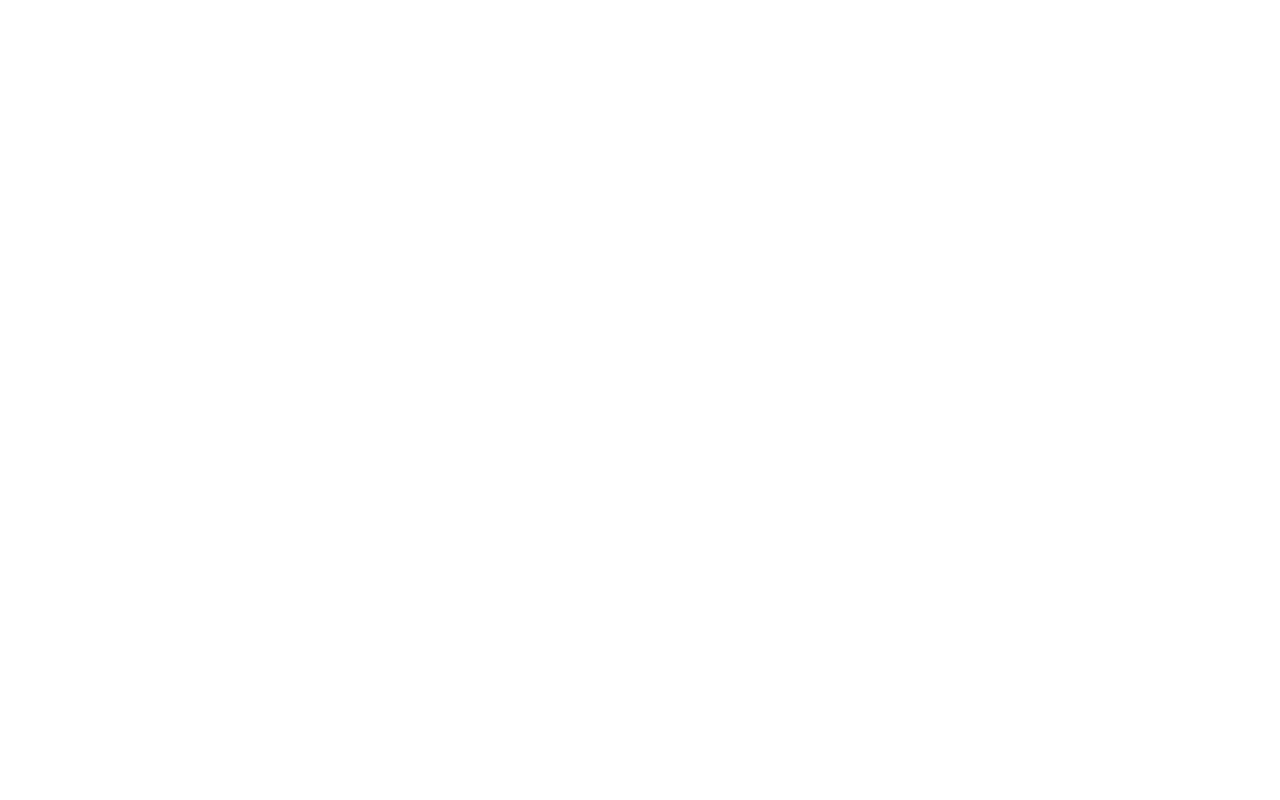
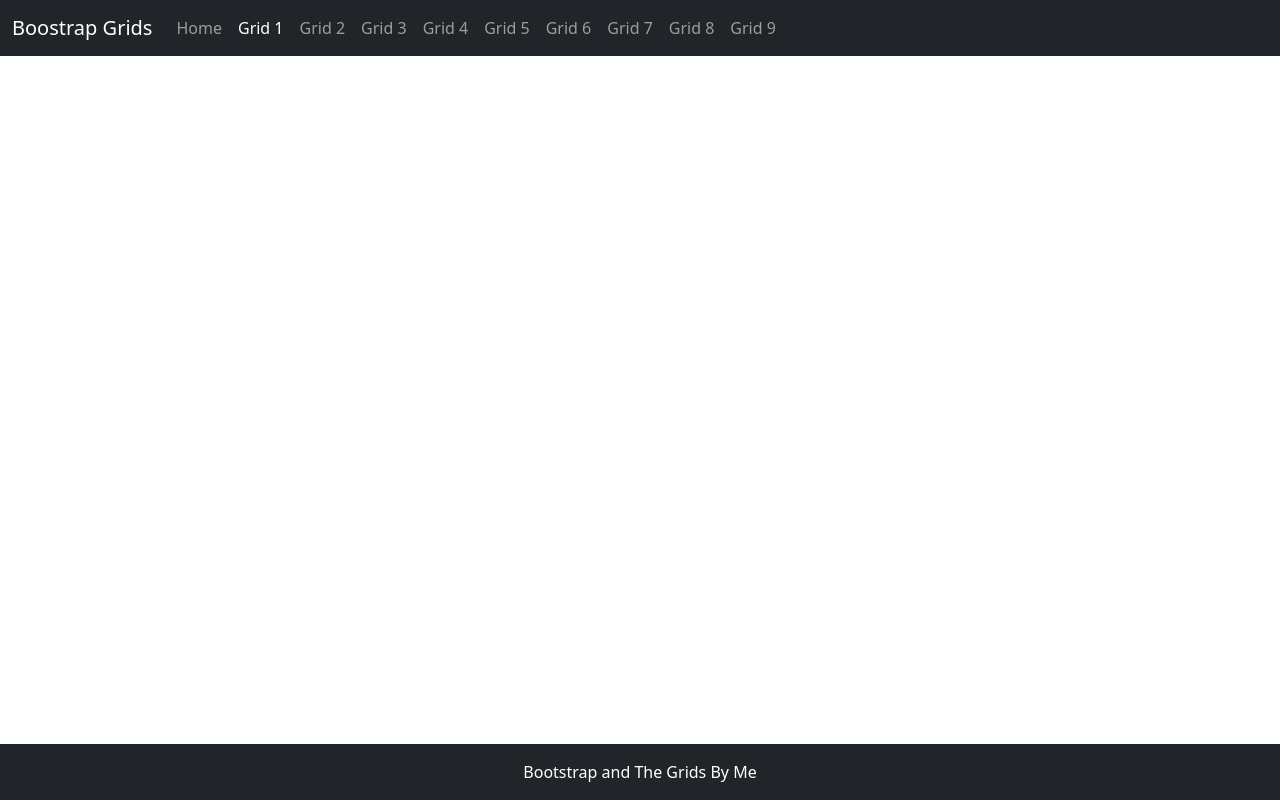
Before and after one commit to Smith2117/BootstrapAndTheGrids, a plain HTML site: page Grid1.html in a window 1280 px wide. Drawn offline with nearby package versions, Linux system fonts and the light colour scheme.

Commit message:
made links active

```diff
--- a/Grid1.html
+++ b/Grid1.html
@@ -0,0 +1,78 @@
+<!doctype html>
+<html lang="en" class="h-100">
+
+<head>
+    <title>Bootstrap and The Grids: Grid One</title>
+    <!-- Required meta tags -->
+    <meta charset="utf-8">
+    <meta name="viewport" content="width=device-width, initial-scale=1, shrink-to-fit=no">
+
+    <!-- Bootstrap CSS -->
+    <link href="https://cdn.jsdelivr.net/npm/bootstrap@5.1.1/dist/css/bootstrap.min.css" rel="stylesheet"
+        integrity="sha384-F3w7mX95PdgyTmZZMECAngseQB83DfGTowi0iMjiWaeVhAn4FJkqJByhZMI3AhiU" crossorigin="anonymous">
+
+    <link rel="stylesheet" href="css/site.css">
+</head>
+
+<body class="d-flex flex-column h-100">
+
+<nav class="navbar navbar-expand-md navbar-dark fixed-top bg-dark">
+    <div class="container-fluid">
+        <a class="navbar-brand" href="#">Boostrap Grids</a>
+        <button class="navbar-toggler" type="button" data-bs-toggle="collapse" data-bs-target="#navbarCollapse"
+            aria-controls="navbarCollapse" aria-expanded="false" aria-label="Toggle navigation">
+            <span class="navbar-toggler-icon"></span>
+        </button>
+        <div class="collapse navbar-collapse" id="navbarCollapse">
+            <ul class="navbar-nav me-auto mb-2 mb-md-0">
+                <li class="nav-item">
+                    <a class="nav-link"  href="/index.html">Home</a>
+                </li>
+                <li class="nav-item">
+                    <a class="nav-link active" aria-current="page" href="/Grid1.html">Grid 1</a>
+                </li>
+                <li class="nav-item">
+                    <a class="nav-link" href="/Grid2.html">Grid 2</a>
+                </li>
+                <li class="nav-item">
+                    <a class="nav-link" href="/Grid3.html">Grid 3</a>
+                </li>
+                <li class="nav-item">
+                    <a class="nav-link" href="/Grid4.html">Grid 4</a>
+                </li>
+                <li class="nav-item">
+                    <a class="nav-link" href="/Grid5.html">Grid 5</a>
+                </li>
+                <li class="nav-item">
+                    <a class="nav-link" href="/Grid6.html">Grid 6</a>
+                </li>
+                <li class="nav-item">
+                    <a class="nav-link" href="/Grid7.html">Grid 7</a>
+                </li>
+                <li class="nav-item">
+                    <a class="nav-link" href="/Grid8.html">Grid 8</a>
+                </li><li class="nav-item">
+                    <a class="nav-link" href="/Grid9.html">Grid 9</a>
+                </li>
+            </ul>
+        </div>
+    </div>
+</nav>
+
+    <main class="flex-shrink-0">
+       <div class="container">
+
+       </div>
+    </main>
+    <footer class="footer mt-auto py-3 bg-dark sticky-footer">
+        <div class="container-fluid text-center">
+            <span class="text-white">Bootstrap and The Grids By Me</span>
+        </div>
+    </footer>
+    <!-- Bootstrap JS -->
+    <script src="https://cdn.jsdelivr.net/npm/bootstrap@5.1.1/dist/js/bootstrap.bundle.min.js"
+        integrity="sha384-/bQdsTh/da6pkI1MST/rWKFNjaCP5gBSY4sEBT38Q/9RBh9AH40zEOg7Hlq2THRZ" crossorigin="anonymous">
+    </script>
+</body>
+
+</html>
```
Also changed, not shown: Grid2.html (+78 -0 lines), Grid3.html (+78 -0 lines), Grid4.html (+78 -0 lines), Grid5.html (+78 -0 lines), Grid6.html (+78 -0 lines), Grid7.html (+78 -0 lines), Grid8.html (+78 -0 lines), Grid9.html (+78 -0 lines), index.html (+21 -4 lines).
